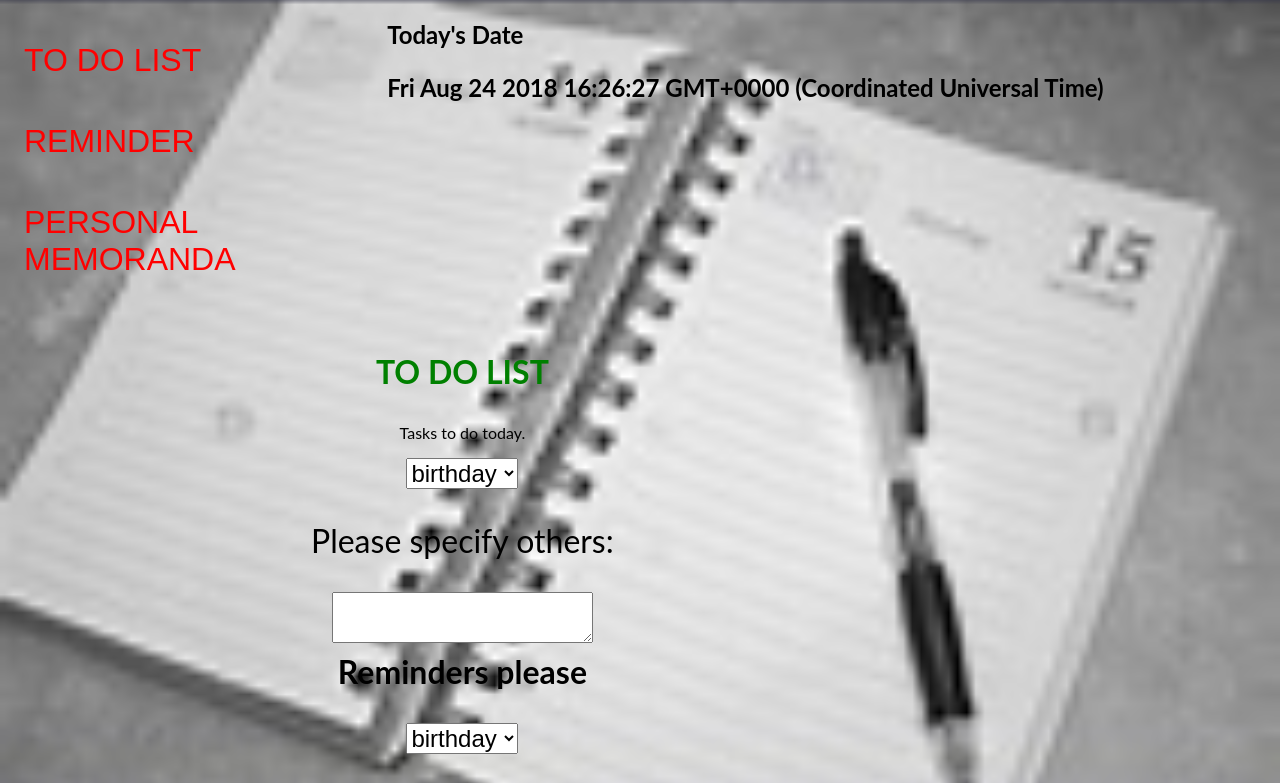
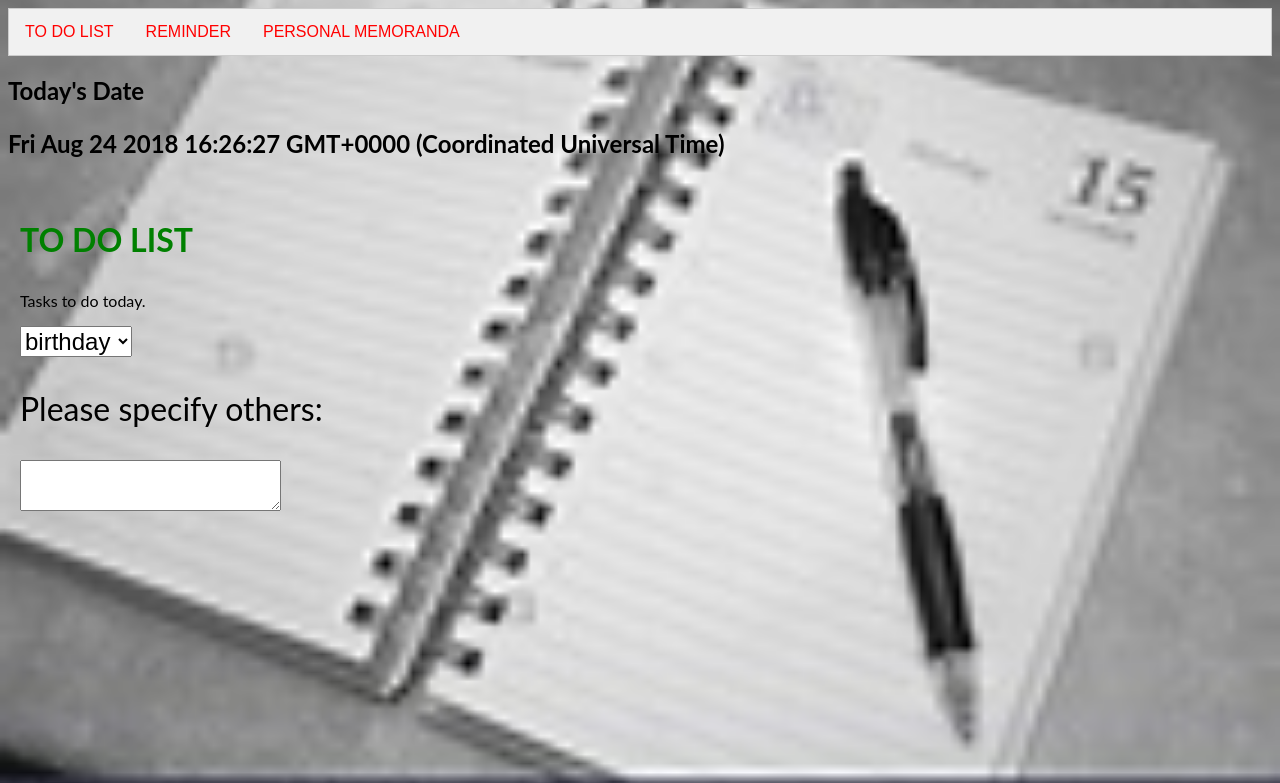
Before and after one commit to MariamNsubuga/MyDiary, a plain HTML site: page entry.html in a window 1280 px wide. Shown: the top 783 px of the page. Drawn offline with Linux system fonts and the light colour scheme.

Commit message:
new entry

```diff
--- a/diary.js
+++ b/diary.js
@@ -1,6 +1,6 @@
 function check(form){
     if (form.uname.value !="" && form.pword.value!=""){
-    window.open('entry.html')}
+    window.location.href=('entry.html')}
     else {
         alert("error password or username");
     }
--- a/entry.css
+++ b/entry.css
@@ -7,15 +7,18 @@ background-size: cover;
 }
 /*styling tabs*/
 .tab{
-    float:left;
-    /*border: 1px solid gray;*/
-    /*background-color: burlywood ;*/
+    /*float:left;
+    border: 1px solid gray;
+    background-color: burlywood ;
  width: 30%;
-    height: 300px;
+    height: 300px;*/
+    overflow: hidden;
+    border: 1px solid #ccc;
+    background-color:#f1f1f1;
 }
 /*styling buttons that open  tabs*/
 .tab button{
-    display: block;
+   /* display: block;
     background-color: inherit;
     color: red;
     padding: 22px 16px;
@@ -23,11 +26,19 @@ background-size: cover;
     border: none;
     outline: none;
     text-align: left;
-    /*cursor: pointer ;*/
-    cursor: auto;
-    transition: 0.3s;
-    font-size: 200%;
-    border-radius: 10%;
+    cursor: pointer ;
+    /*cursor: auto;*/
+   /* transition: 0.3s;*/
+   /* font-size: 200%;
+    border-radius: 10%;*/
+    background-color: inherit;
+    float: left;
+    border:none;
+    outline: none;
+    cursor: pointer;
+    padding:14px 16px;
+    color: red;
+    font-size: 100%;
 }
 img{
     display: block;
@@ -41,21 +52,33 @@ img{
 
 /*Change background color of buttons on hover*/
 .tab button:hover {
-    background-color:gray;
+  /*  background-color:gray;*/
+  background-color: #ddd;
 }
 
 /* Create an active/current "tab button" class */
    .tab button.active {
-        background-color: grey;
+       /* background-color: grey;*/
+       background-color: #ccc;
     }
     .tabcontent{
-        float: left;
+       /* float: left;
         padding: 0px 12px;
-
-        width: 70%;
+    border: 1px solid white;/*to be removed*/
+      /*  width: 70%;
         border-left: none;
         height: 300px;
-        text-align: center;
+        text-align: center;*/
+        display: none;
+        padding: 6px 12px;
+        border: 1px  #ccc;
+        border-top:none;
+        animation:fadeEffect 1s; /* fade effect taking 1 second*/
+    }
+    /* go from 0 to full opacity(visible )*/
+    @keyframes fadeEffect{
+        from {opacity: 0;}
+        to {opacity: 1;}}
     }
     /* formating the specify textbox*/
     #others{
--- a/entry.html
+++ b/entry.html
@@ -10,7 +10,7 @@
 <body>
 
        <div class="tab">
-           <button class="tablinks" onclick="tabe(event,'TO DO LIST')">TO DO LIST</button>
+           <button class="tablinks" onclick="tabe(event,'TO DO LIST')" id="firstopen">TO DO LIST</button>
            <button class="tablinks" onclick="tabe(event,'REMINDER')">REMINDER</button>
            <button class="tablinks" onclick="tabe(event,'PERSONAL MEMORANDA')">PERSONAL MEMORANDA</button>
         </div>
--- a/entry.js
+++ b/entry.js
@@ -16,3 +16,4 @@ function tabe(evt, words){
     evt.currentTarget.className += "active";
 
 document.getElementById("defaultOpen").click();}
+document.getElementById("firstopen").click();
--- a/signup.css
+++ b/signup.css
@@ -5,6 +5,7 @@ background-size: cover;
   -moz-background-size: cover;
   -o-background-size: cover;
   -webkit-background-size: cover;
+
 }
 form{
     text-align: center;
@@ -23,10 +24,24 @@ label{
     text-align: center;
     /* comment  */
     padding-right: 5%;
-    width: 50%;
+    width: 30%;
     height: 100%;
    /* to be used for the entry  padding-top: 200%;*/
    padding-top: 2%;
    color: darkgreen;
    font-size: 100%;
+   border-radius: 5%;
 }
+.inner{
+    background-color:blueviolet;
+    padding: 5%;
+    width: 35%;
+    position: center;
+    height: -10%;
+    display: block;
+    margin-left: auto;
+    margin-right: auto;
+}
+div{
+    height: 5%;
+}
--- a/signup.js
+++ b/signup.js
@@ -1,6 +1,6 @@
 function check (form){
     if (form.name.value !="" && form.pss.value!="" && form.pass.value !="" && form.us.value !="" ){
-    window.open ('diary.html')
+    window.location.href= ('diary.html')
 }
     else {
         alert("fill in all fields");
```
Also changed, not shown: signup.html (+3 -2 lines).
